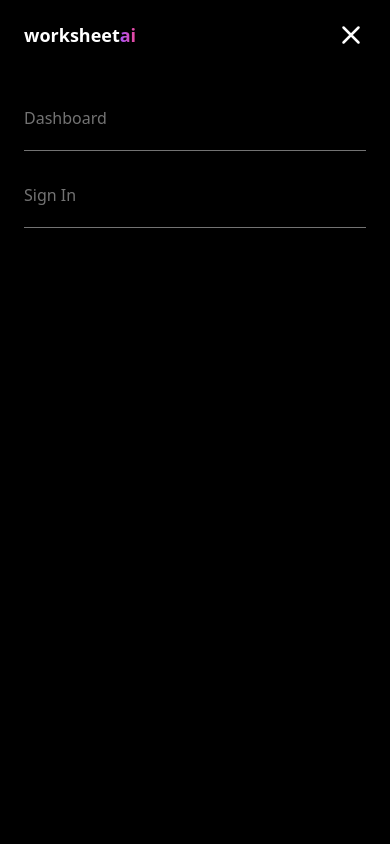
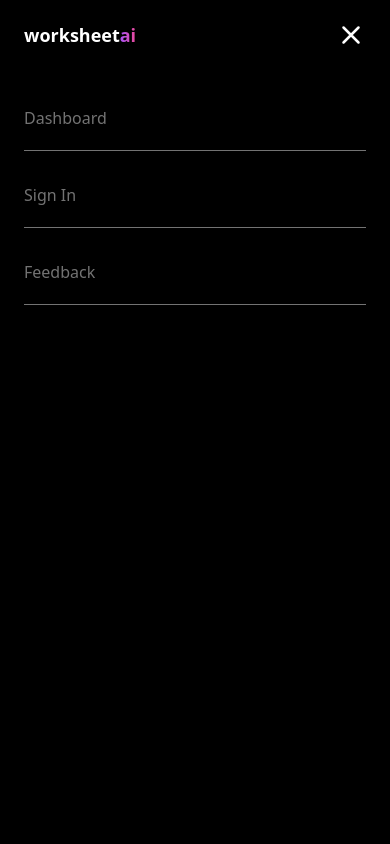
Before and after one commit to ZachMcM/worksheet-ai, a Next.js app: page / in a window 390 px wide. Both pictures are taken after a click on the button 351 px from the left and 35 px from the top of the page. Shown: the top 844 px of the page. Built offline with nearby package versions, Linux system fonts and the light colour scheme; no server answers.

Commit message:
[Fix] Feedback Links

```diff
--- a/app/components/MobileMenu.tsx
+++ b/app/components/MobileMenu.tsx
@@ -3,6 +3,7 @@
 import { useSession, signOut } from "next-auth/react"
 import Image from "next/image"
 import Link from "next/link"
+import { useEffect } from "react"
 import { HiOutlineX } from "react-icons/hi"
 
 export const MobileMenu = ({setMobileMenu} : any) => {
@@ -63,7 +64,7 @@ export const MobileMenu = ({setMobileMenu} : any) => {
             <p>Sign In</p>
           </Link>
         }
-        {/* <Link href="/about" className="hover:opacity-80 flex items-center justify-between pb-5 border-b border-neutral-500 text-neutral-500">About</Link> */}
+        <Link href="/feedback" className="hover:opacity-80 flex items-center justify-between pb-5 border-b border-neutral-500 text-neutral-500">Feedback</Link>
       </div>
     </nav>
   )
--- a/app/components/Navbar.tsx
+++ b/app/components/Navbar.tsx
@@ -52,6 +52,12 @@ const Navbar = () => {
               >
                 <p>Dashboard</p>
               </Link>
+              <Link
+                href="/feedback"
+                className="border hover:opacity-80 border-neutral-500 text-neutral-500 px-4 py-2 font-medium rounded-md hover:bg-opacity-80 duration-300"
+              >
+                <p>Feedback</p>
+              </Link>
             </>
           ) : (
             <Link
```
